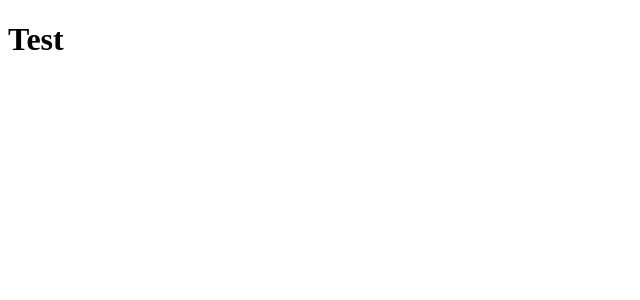
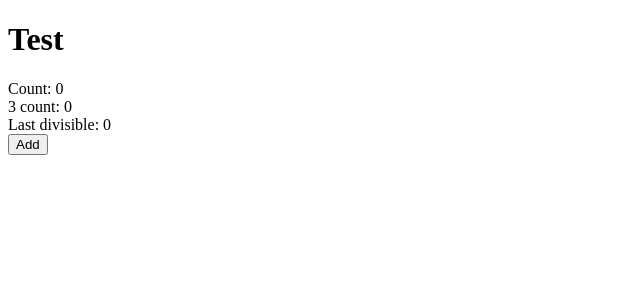
Before and after one commit to MarinZ97/AlgebraReact, a React (Create React App) app: page / in a window 1280 px wide. Shown: the top 300 px of the page, without its empty margins (0-640 px from the left). Built offline with nearby package versions, Linux system fonts and the light colour scheme; the HTML template or start-up script is replaced by a standard one.

Commit message:
dodaj add button and count

```diff
--- a/src/App.js
+++ b/src/App.js
@@ -1,9 +1,13 @@
 import React from 'react';
+import Vj2311 from './Vj2311';
+
 
 function App() {
   return (
     <div>
         <h1>Test</h1>
+        <Vj2311 />
+
     </div>
   );
 }
--- /dev/null
+++ b/src/Button.js
@@ -0,0 +1,15 @@
+import React from 'react';
+
+// onBtnClick smo nazvali custom event btn
+export default class Button extends React.Component {
+
+    handleButtonClick = () => {
+        this.props.onBtnClick();
+    }
+
+    render() {
+        return (<div>
+            <button onClick={this.handleButtonClick}>Add</button>
+        </div>)
+    }
+}
--- /dev/null
+++ b/src/Counter.js
@@ -0,0 +1,11 @@
+import React from 'react';
+
+export default function Counter({totalCount, count3, last}) {
+    return(
+        <div>
+            <div>Count: {totalCount}</div>
+            <div>3 count: {count3}</div>
+            <div>Last divisible: {last}</div>
+        </div>
+    )
+}
--- /dev/null
+++ b/src/Vj2311.js
@@ -0,0 +1,40 @@
+import React from 'react';
+import Counter from './Counter';
+import Button from './Button';
+
+//export const divider = 3; mozemo exportat varijablu iz novog filea u drugi
+// i ubacujemo ga kao import {divider} from './ime filea'
+const divider = 3; //globalna varijabla za ovaj file jer je izvan klase
+
+export default class Vj2311 extends React.Component {
+    state = {
+        total: 0,
+        count3: 0,
+        lastDivisible: 0
+    }
+
+    // divider = 3; //necemo const jer smo u klasi
+
+    makeAdd = () => {
+        const newTotal = this.state.total + 1;
+        let newCount3 = this.state.count3;
+        //let newLastDivisible = this.state.lastDivisible // u najgorem slučaju je isto što je i bilo da ima istu vrijednst kakva je u objektu gore
+
+       if(newTotal % divider === 0) {
+           newCount3++;
+           //newLastDivisible = newTotal;
+       }
+        this.setState( {total: newTotal, count3: newCount3});// stavili smo objekt total da ne pregazimo gore nego da dodamo samo
+    }
+
+    render() {
+        return (<div>
+            <Counter totalCount={this.state.total}
+                    count3={this.state.count3}
+                    last={this.state.count3 * divider} />
+            <Button onBtnClick={this.makeAdd}/>
+        </div>)
+    }
+}
+
+//u state se stavlja samo kada se nešto mjenja, divider ne želimo mjenjat pa nismo stavili u state
```
